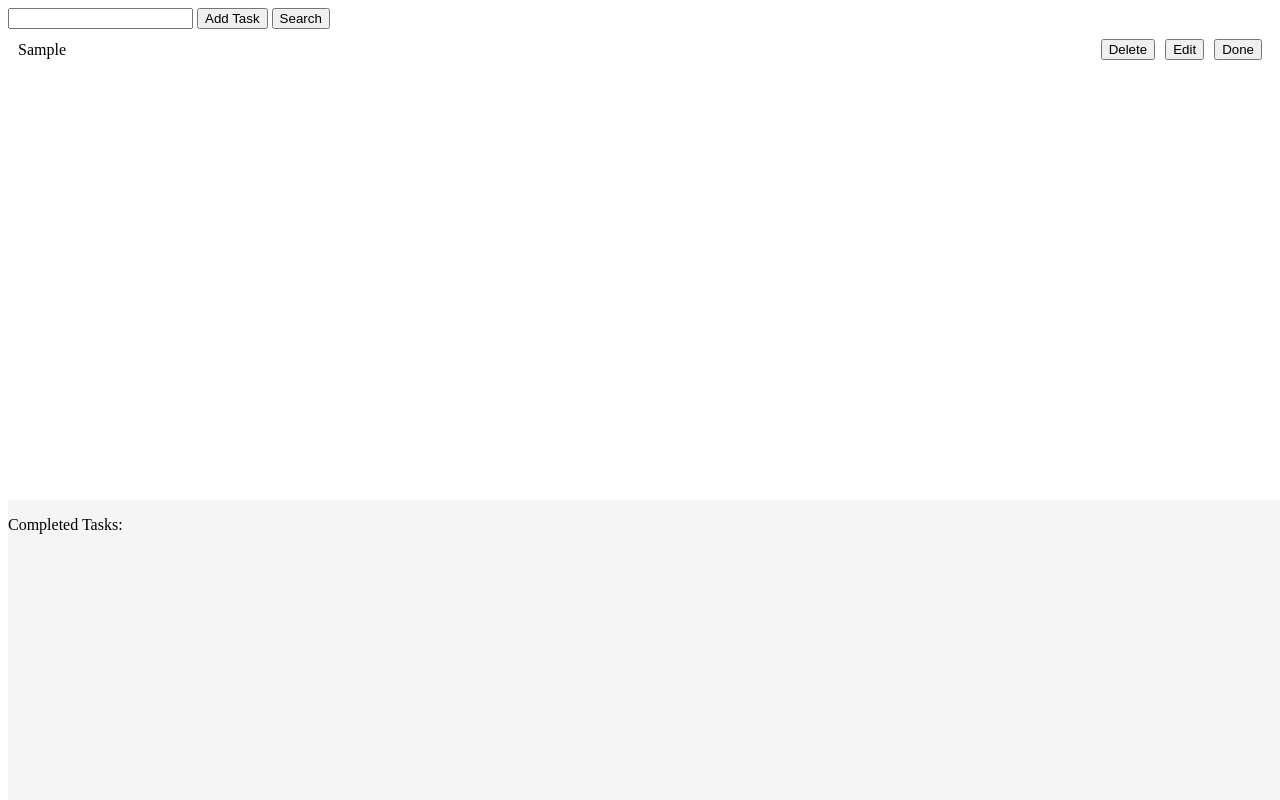
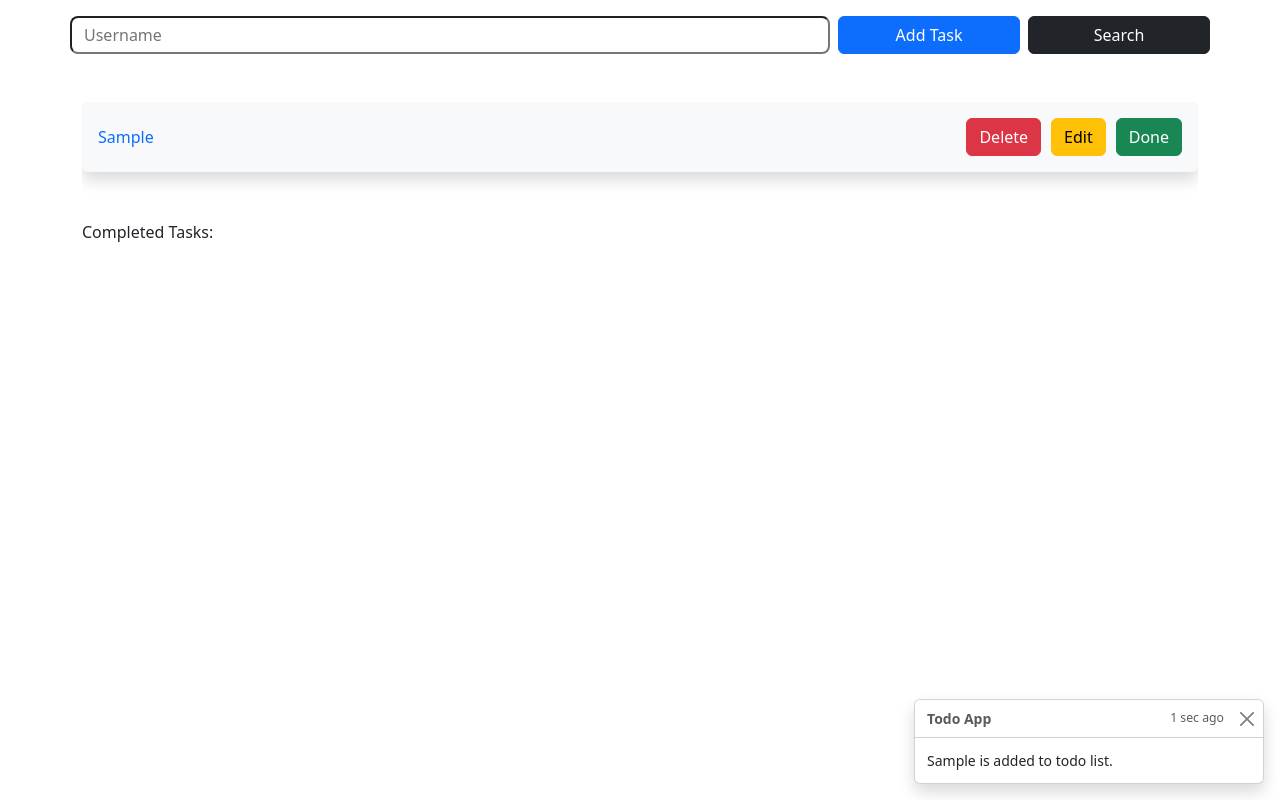
Before and after one commit to aniketgaikwad10101/todo-list, a plain HTML site: page index.html in a window 1280 px wide. Both pictures are taken after typing "Sample" into the empty fields and a click on the button "Add Task". Drawn offline with nearby package versions, Linux system fonts and the light colour scheme.

Commit message:
Initial commit

```diff
--- a/app.js
+++ b/app.js
@@ -3,14 +3,24 @@ const searchButton = document.getElementById("search");
 const container = document.getElementById("taskContainer");
 const completedTaskContainer = document.getElementById("completed");
 const searchResults = document.getElementById("searchResults");
+const toastLiveExample = document.getElementById('liveToast');
+const showTaskName = document.getElementById("toast-body")
+let tasks = [];
 
-let tasks = [];
+const divClasses = [
+    "shadow", "p-3", "mb-5", "bg-body-tertiary", "rounded", "text-primary"
+];
+
+
 
 submitButton.addEventListener("click", () => {
     const taskName = document.getElementById("inp").value;
     tasks.push(taskName);
     createTask(taskName);
     document.getElementById("inp").value = "";
+    showTaskName.innerHTML = `${taskName} is added to todo list.`;
+    const toastBootstrap = bootstrap.Toast.getOrCreateInstance(toastLiveExample)
+    toastBootstrap.show()
 
 });
 
@@ -79,6 +89,10 @@ function createTask(taskName) {
     div.style.alignItems = "center";
     div.style.justifyContent = "space-between";
     div.style.padding = "10px";
+    divClasses.forEach(className => {
+
+        div.classList.add(className);
+    })
 
     wrapDiv.style.display = "flex";
     wrapDiv.style.gap = "10px";
@@ -91,6 +105,11 @@ function createTask(taskName) {
     editButton.innerHTML = "Edit";
     saveButton.innerHTML = "Save";
     doneButton.innerHTML = "Done";
+
+    delButton.classList="btn btn-danger rounded"
+    saveButton.classList="btn btn-primary rounded"
+    editButton.classList="btn btn-warning rounded"
+    doneButton.classList="btn btn-success rounded "
 
     // Appending Childs
     wrapDiv.appendChild(delButton);
@@ -121,3 +140,14 @@ function completedTask(taskName) {
     completedTaskContainer.appendChild(div);
 
 }
+
+
+
+
+
+// if (submitButton) {
+
+//   submitButton.addEventListener('click', () => {
+
+//   })
+// }
--- a/index.html
+++ b/index.html
@@ -4,17 +4,31 @@
     <meta charset="UTF-8">
     <meta name="viewport" content="width=device-width, initial-scale=1.0">
     <title>Document</title>
+    <link rel="stylesheet" href="https://cdn.jsdelivr.net/npm/bootstrap@5.3.3/dist/css/bootstrap.min.css">
     <link rel="stylesheet" href="./style.css">
 </head>
-<body>
+<body class="container d-flex flex-column">
 
-    <nav>
-        <input id="inp" type="text">
-        <button id="submit">Add Task</button>
-        <button id="search">Search</button>
+    <nav class="row pt-3 gap-2">
+        <input id="inp" type="text" class="col-8 rounded-3" placeholder="Username" >
+        <button type="button" id="submit" class="btn btn-primary col">Add Task</button>
+        <button id="search" class="btn btn-dark col">Search</button>
     </nav>
 
-    <div class="containerOne">
+
+    <div class="toast-container position-fixed bottom-0 end-0 p-3">
+        <div id="liveToast" class="toast" role="alert" aria-live="assertive" aria-atomic="true">
+            <div class="toast-header">
+                <strong class="me-auto">Todo App</strong>
+                <small>1 sec ago</small>
+                <button type="button" class="btn-close" data-bs-dismiss="toast" aria-label="Close"></button>
+            </div>
+            <div id="toast-body" class="toast-body">
+            </div>
+        </div>
+    </div>
+
+    <div class="containerOne mt-5 flex-fill overflow-auto">
         <div id="searchResults">
 
         </div>
@@ -34,5 +48,6 @@
     </div>
 
     <script src="./app.js"></script>
+    <script src="https://cdn.jsdelivr.net/npm/bootstrap@5.3.3/dist/js/bootstrap.bundle.min.js"></script>
 </body>
 </html>
--- a/style.css
+++ b/style.css
@@ -1,7 +1,7 @@
-.containerTwo {
+/* .containerTwo {
     position: fixed;
     bottom: 0;
     width: 100%;
     height: 300px;
     background-color: #f5f5f5;
-}
+} */
```
